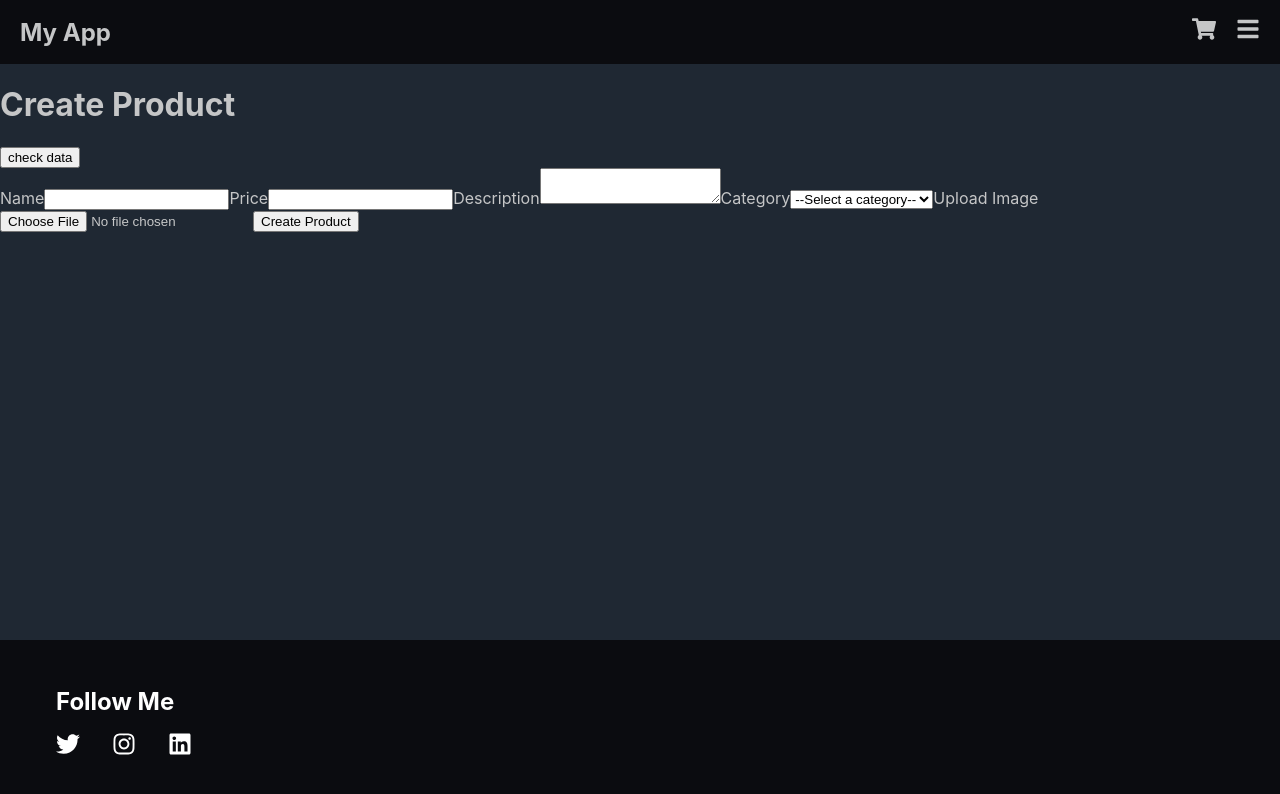
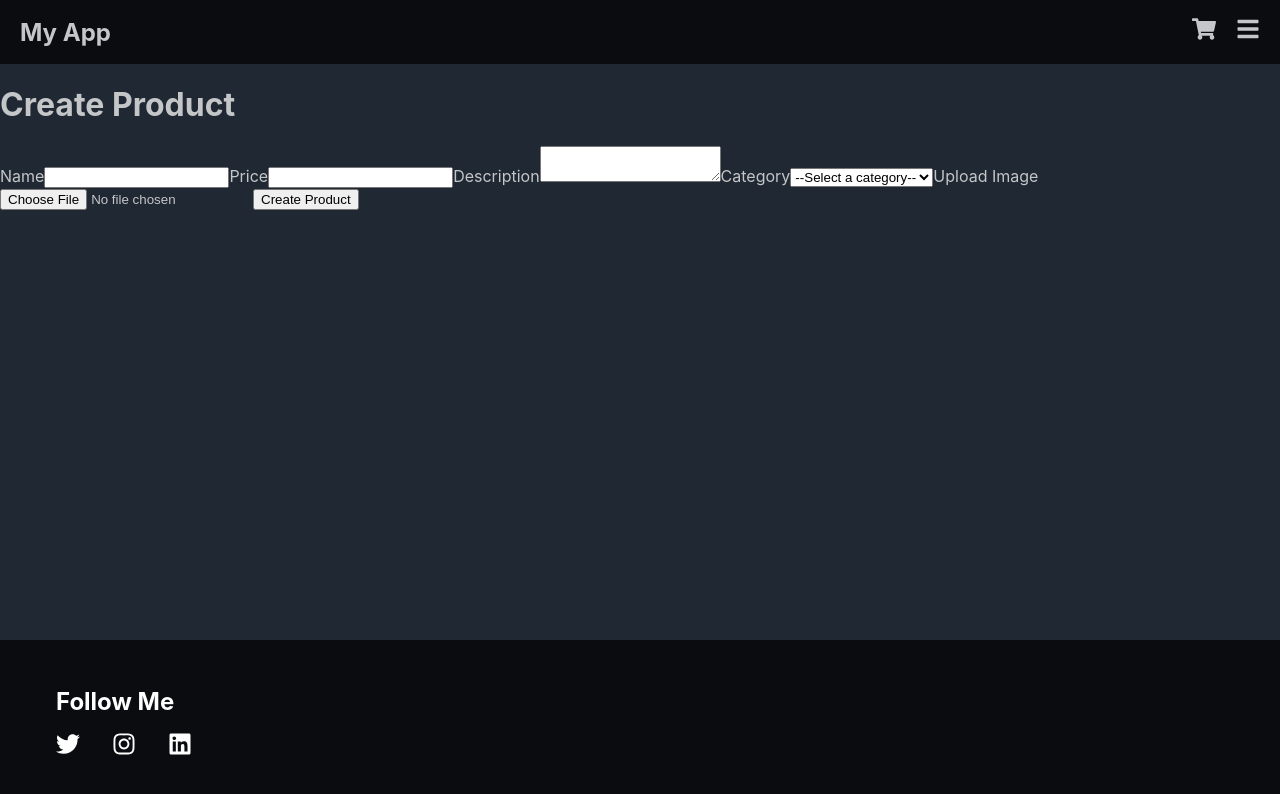
Before and after one commit to Skecchii/tbd-frontend, a React (Create React App) app: page /create in a window 1280 px wide. Shown: the top 794 px of the page. Built offline with nearby package versions, Linux system fonts and the light colour scheme.

Commit message:
refactor: removed unnecessary button

```diff
--- a/src/components/ProductCreate.jsx
+++ b/src/components/ProductCreate.jsx
@@ -52,7 +52,6 @@ function ProductCreate() {
 
   return (
     <>
-      <button onClick={() => console.log(`current FormData: ${JSON.stringify(formData)}`)}>check data</button>
       <form onSubmit={handleSubmit}>
         <label htmlFor="name">Name</label>
         <input
```
